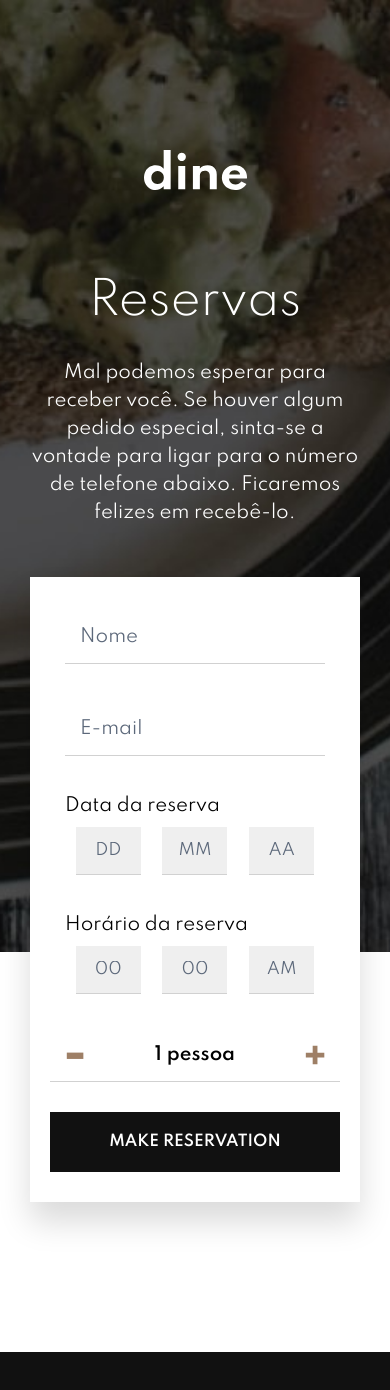
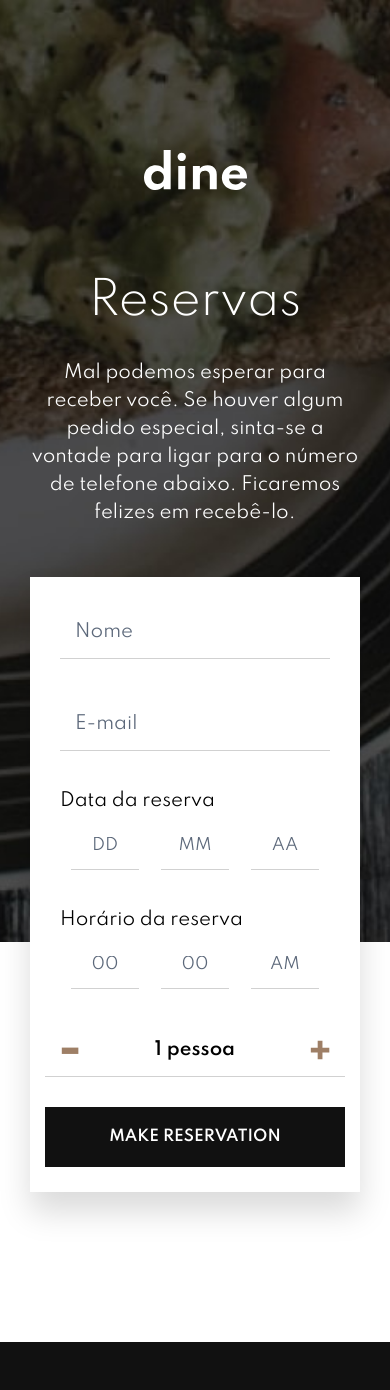
Before and after one commit to i-am-lucas-almeida/Dine-Bistro, a React (Create React App) app: page /reservas in a window 390 px wide. Shown: the top 1390 px of the page. Built offline with nearby package versions, Linux system fonts and the light colour scheme.

Commit message:
update 2 day 28/02

```diff
--- a/src/styles/layouts/Form.css
+++ b/src/styles/layouts/Form.css
@@ -35,6 +35,7 @@
 }
 
 select{
+    background-color: var(--white);
     color: var(--shuttleGray);
     -webkit-appearance: none;
     -moz-appearance: none;
@@ -248,6 +249,11 @@
         margin-bottom: -25rem;
         margin-left: 0px;
         width: 100%;
+        padding: 1.5rem;
+    }
+
+    .box-success{
+        padding: 1.5rem;
     }
 
 }
--- a/src/styles/pages/Reservations.css
+++ b/src/styles/pages/Reservations.css
@@ -56,7 +56,6 @@
     .header-reservation{
         background-image: url("../../assets/booking/hero-bg-tablet.jpg");
         background-position: center center;
-        color: var(--white);
         width: 100%;
         padding: 5rem 0;
         padding-bottom: 0;
```
